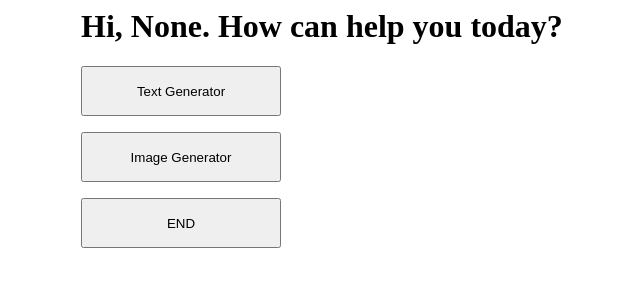
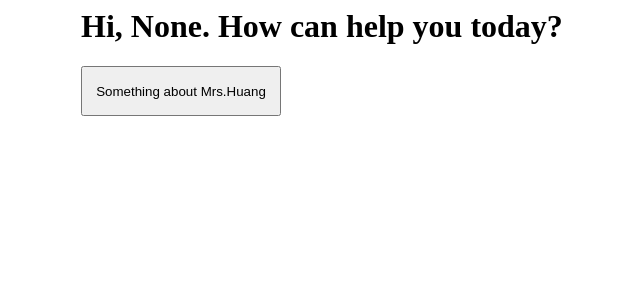
Before and after one commit to Tao0503/RPA-19ffeb2024, a Flask app: page /main in a window 1280 px wide. Shown: the top 300 px of the page, without its empty margins (243-883 px from the left). Run offline with Flask 3, Linux system fonts and the light colour scheme.

Commit message:
Update main.html

```diff
--- a/templates/main.html
+++ b/templates/main.html
@@ -8,14 +8,7 @@
 <div class="container">
 <h1>Hi, {{r}}. How can help you today?</h1>
 <form action="/text_gpt" method="post">
-    <input type = "submit" value="Text Generator" style="width:200px;height:50px;">
+    <input type = "submit" value="Something about Mrs.Huang" style="width:200px;height:50px;">
 </form>
 
-    <form action="/image_gpt" method="post">
-    <input type = "submit" value="Image Generator" style="width:200px;height:50px;">
-</form>
-
-<form action="/end" method="post">
-    <input type = "submit" value="END" style="width:200px;height:50px;">
-</form>
 </div>
```
